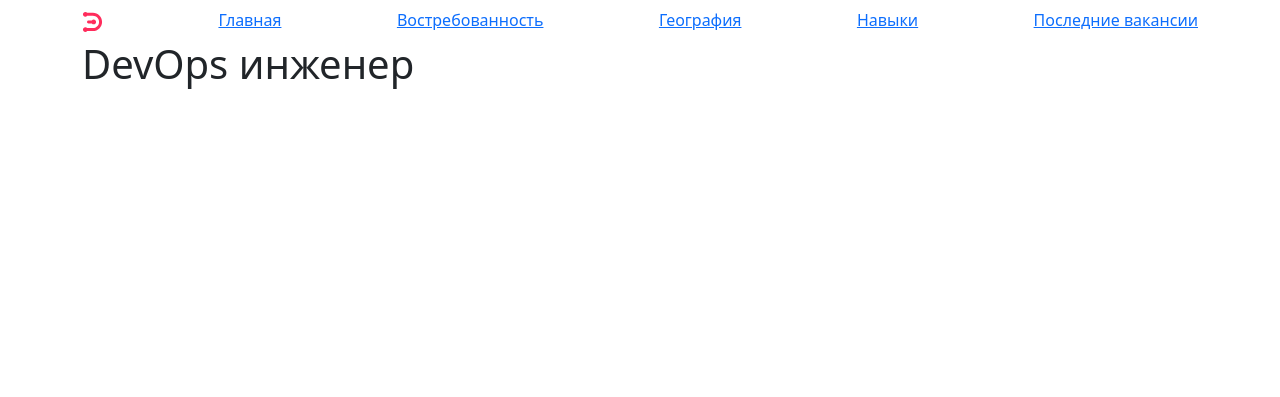
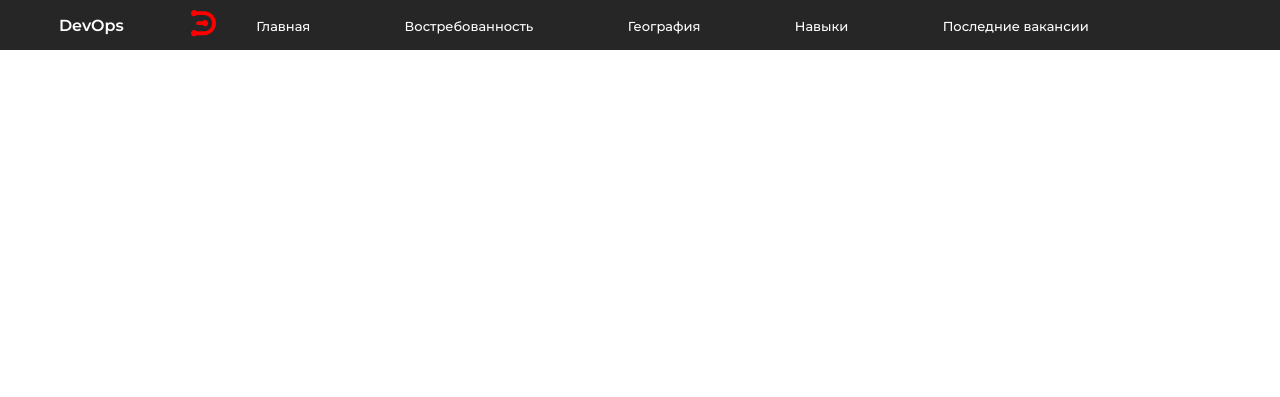
Before and after one commit to MateLR/DevOps-website, a Django app: page / in a window 1280 px wide. Shown: the top 397 px of the page. Before the commit the page ends 89 px from the top, so only its background shows below. Run offline with Django 4.2, Linux system fonts and the light colour scheme.

Commit message:
Изменил дизайн сайта и добавил файл стилей в статические файлы

```diff
--- /dev/null
+++ b/main/static/main/css/stylesheet.css
@@ -0,0 +1,69 @@
+body {
+    margin: 0;
+    font-family: 'Montserrat', sans-serif;
+    background-size:15%;
+}
+.container {
+    margin: 0px 170px;
+}
+
+.header {
+    background-color: rgba(0, 0, 0, 0.85);
+    height: 50px;
+    backdrop-filter: blur(10px);
+    position: fixed;
+    width: 100%;
+}
+svg {
+    color : red;
+    margin-right: 0;
+    text-decoration:none;
+}
+.header-line {
+    padding-top: 10px;
+    display: flex;
+    align-items: center;
+    justify-content: space-around;
+}
+
+.logo-text {
+    color: white;
+    font-weight: 600;
+    font-size: 16px;
+    margin-left: -200px;
+    text-decoration: none;
+
+}
+.nav-item {
+    color:white;
+    text-decoration: none;
+    font-size: 13px;
+    margin-left: 90px;
+    transition: color 0.1s linear;
+}
+.text {
+    color:white;
+    font-size: 108px;
+}
+.nav-item:hover {
+    color: red;
+}
+
+.footer {
+    width: 100%;
+    position: absolute;
+    background-color: rgba(0, 0, 0, 0.85);
+    padding: 25px 0px;
+    backdrop-filter: blur(10px);
+    text-align: center;
+}
+.footer-text {
+    text-decoration: none;
+    font-weight: 500;
+    font-size: 13px;
+    color: white;
+}
+.footer-text:hover {
+    font-weight: 600;
+    color: red;
+}
--- a/main/templates/main/base.html
+++ b/main/templates/main/base.html
@@ -1,30 +1,48 @@
-<!doctype html>
+<!DOCTYPE html>
 <html lang="en">
 <head>
     <meta charset="UTF-8">
-    <meta name="viewport"
-          content="width=device-width, user-scalable=no, initial-scale=1.0, maximum-scale=1.0, minimum-scale=1.0">
-    <meta http-equiv="X-UA-Compatible" content="ie=edge">
     <title>{% block title %}{% endblock %}</title>
-    <link rel="stylesheet" href="https://cdn.jsdelivr.net/npm/bootstrap@5.2.3/dist/css/bootstrap.min.css" integrity="sha384-rbsA2VBKQhggwzxH7pPCaAqO46MgnOM80zW1RWuH61DGLwZJEdK2Kadq2F9CUG65" crossorigin="anonymous">
+    {% block css %}{% endblock %}
+    <link rel="preconnect" href="https://fonts.googleapis.com">
+    <link rel="preconnect" href="https://fonts.gstatic.com" crossorigin>
+    <link href="https://fonts.googleapis.com/css2?family=Montserrat:wght@500;600;700;800&display=swap" rel="stylesheet">
 </head>
 <body>
-<nav class="container d-flex flex-column flex-md-row justify-content-between">
-    <a class="py-2" href="{% url 'home' %}" aria-label="Product">
-<svg width="21" height="21" viewBox="0 0 21 21" fill="none" xmlns="http://www.w3.org/2000/svg">
-<path d="M10.9026 1.78378H5.20485C4.76581 1.23514 4.09109 0.883301 3.33379 0.883301C2.01111 0.883301 0.938477 1.95546 0.938477 3.27827C0.938477 4.60109 2.01078 5.67324 3.33379 5.67324C4.09109 5.67324 4.76581 5.32141 5.20485 4.77276H10.9026C14.3046 4.77276 17.0727 7.54013 17.0727 10.942C17.0727 14.3435 14.3049 17.1112 10.9026 17.1112H5.20485C4.76581 16.5626 4.09109 16.2107 3.33379 16.2107C2.01111 16.2107 0.938477 17.2829 0.938477 18.6057C0.938477 19.9285 2.01111 21 3.33379 21C4.09109 21 4.76581 20.6482 5.20485 20.0995H10.9026C15.9531 20.0995 20.0618 15.9914 20.0618 10.9417C20.0618 5.89224 15.9531 1.78378 10.9026 1.78378Z" fill="#FF2C5C"></path>
-<path d="M6.49568 12.4361H9.81738C10.2564 12.9847 10.9311 13.3366 11.6885 13.3366C13.0111 13.3366 14.0838 12.2644 14.0838 10.9416C14.0838 9.61879 13.0115 8.54663 11.6885 8.54663C10.9311 8.54663 10.2564 8.89847 9.81738 9.44711H6.49568C5.67015 9.44711 5.00098 10.1162 5.00098 10.9416C5.00098 11.767 5.67015 12.4361 6.49568 12.4361Z" fill="#FF2C5C"></path>
-</svg>
-    </a>
-    <a class="py-2 d-none d-md-inline-block" href="{% url 'home' %}">Главная</a>
-    <a class="py-2 d-none d-md-inline-block" href="{% url 'demand' %}">Востребованность</a>
-    <a class="py-2 d-none d-md-inline-block" href="{% url 'geo' %}">География</a>
-    <a class="py-2 d-none d-md-inline-block" href="{% url 'skills' %}">Навыки</a>
-    <a class="py-2 d-none d-md-inline-block" href="{% url 'last-vacs' %}">Последние вакансии</a>
-  </nav>
-<div class="container">
-    {% block content %}{% endblock %}
+<div class="header">
+    <div class='container'>
+        <div class="header-line">
+            <a class="header-logo" href="/admin">
+                <svg width="25" height="27" viewBox="0 0 25 27" fill="none" xmlns="http://www.w3.org/2000/svg">
+                    <path d="M13.026 1.17739H5.57713C5.00358 0.460031 4.1215 0 3.13145 0C1.40186 0 0 1.40186 0 3.13145C0 4.86105 1.40186 6.26291 3.13145 6.26291C4.1215 6.26291 5.00358 5.80288 5.57756 5.08552H13.0264C17.4739 5.08552 21.0927 8.70389 21.0927 13.1519C21.0927 17.5994 17.4744 21.2182 13.0264 21.2182H5.57713C5.00316 20.5008 4.12108 20.0408 3.13103 20.0408C1.40186 20.0399 0 21.4418 0 23.1714C0 24.901 1.40186 26.3028 3.13145 26.3028C4.1215 26.3028 5.00358 25.8428 5.57756 25.1255H13.0264C19.629 25.1255 25.0004 19.754 25.0004 13.1514C25 6.54883 19.6286 1.17739 13.026 1.17739Z"
+                          fill="currentColor"/>
+                    <path d="M7.26449 15.1051H11.607C12.181 15.8224 13.0631 16.2824 14.0531 16.2824C15.7823 16.2824 17.1846 14.8806 17.1846 13.151C17.1846 11.4214 15.7827 10.0195 14.0531 10.0195C13.0631 10.0195 12.181 10.4796 11.607 11.1969H7.26449C6.18525 11.1969 5.31042 12.0717 5.31042 13.151C5.31085 14.2307 6.18525 15.1051 7.26449 15.1051Z"
+                          fill="currentColor"/>
+                </svg>
+                <a class="logo-text" href="{% url 'home' %}">DevOps</a>
+            </a>
+            <div class="nav">
+                <a class="nav-item" href="{% url 'home' %}">Главная</a>
+                <a class="nav-item" href="{% url 'demand' %}">Востребованность</a>
+                <a class="nav-item" href="{% url 'geo' %}">География</a>
+                <a class="nav-item" href="{% url 'skills' %}">Навыки</a>
+                <a class="nav-item" href="{% url 'last-vacs' %}">Последние вакансии</a>
+            </div>
+        </div>
+    </div>
 </div>
-
+<div class="text">
+    Lorem Ipsum - это текст-"рыба", часто используемый в печати и вэб-дизайне.
+    Lorem Ipsum является стандартной "рыбой" для текстов на латинице с начала XVI века.
+    В то время некий безымянный печатник создал большую коллекцию размеров и форм шрифтов,
+    используя Lorem Ipsum для распечатки образцов. Lorem Ipsum не только успешно пережил
+    без заметных изменений пять веков, но и перешагнул в электронный дизайн.
+    Его популяризации в новое время послужили публикация листов Letraset с
+    образцами Lorem Ipsum в 60-х годах и, в более недавнее время, программы электронной
+    вёрстки типа Aldus PageMaker, в шаблонах которых используется Lorem Ipsum.
+</div>
+<div class="footer">
+    <a class="footer-text" href="https://github.com/MateLR">Утенков Руслан Мехманович РИ-210940</a>
+</div>
 </body>
 </html>
--- a/main/templates/main/index.html
+++ b/main/templates/main/index.html
@@ -3,6 +3,7 @@
 {% block title %}
     Главная страница
 {% endblock %}
-{% block content %}
-    <h1>DevOps инженер</h1>
+    {% load  static %}
+{% block css %}
+    <link rel='stylesheet' href="{% static 'main/css/stylesheet.css' %}">
 {% endblock %}
```
Also changed, not shown: main/templates/main/demand2.html (added, +491 -0 lines).
